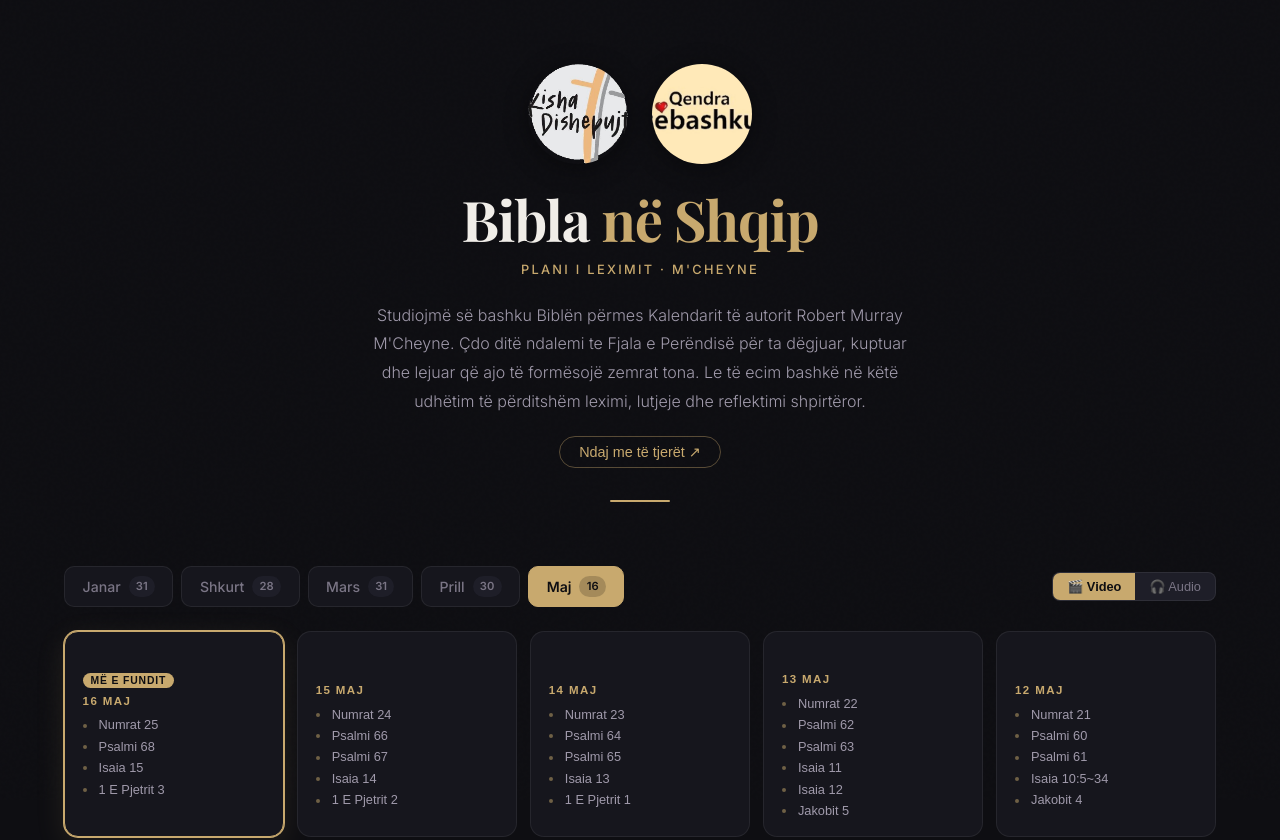
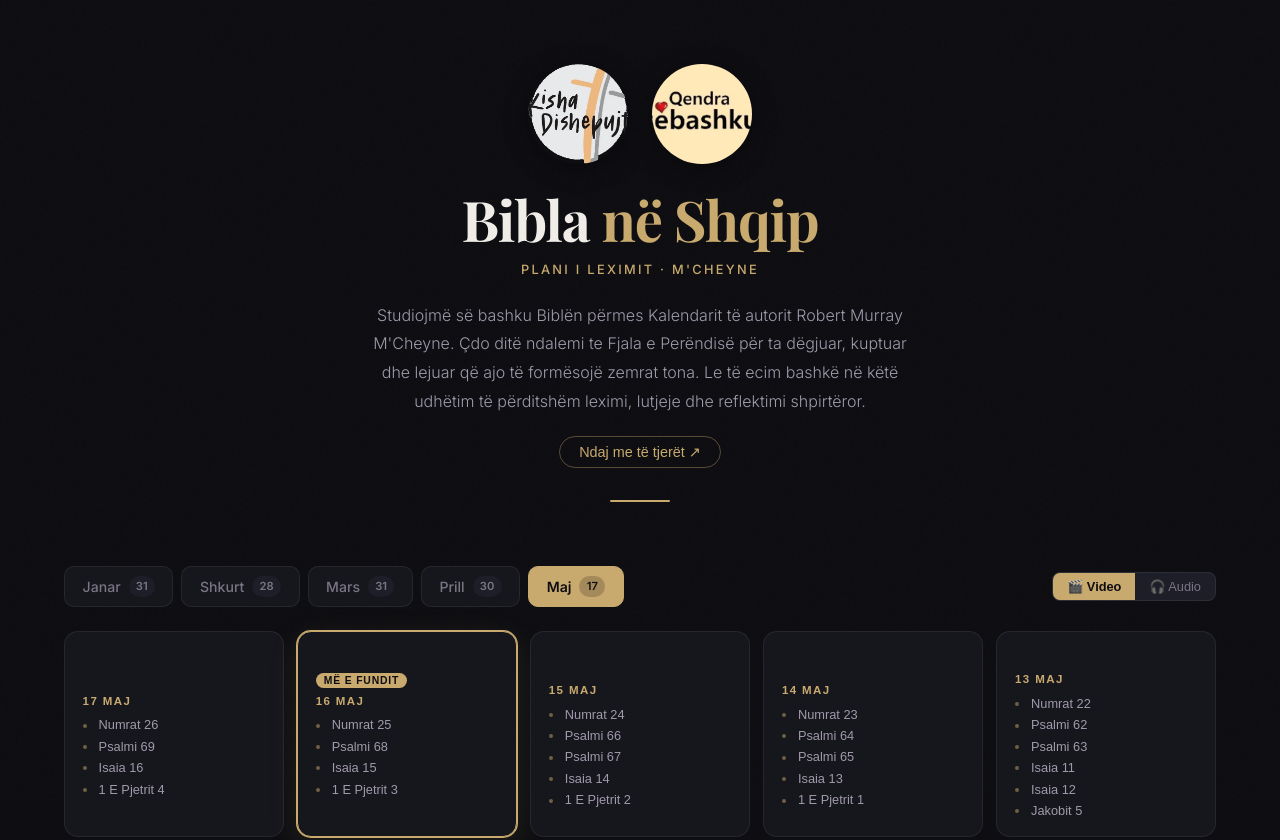
Before and after one commit to jeffandmeredith-max/bibla-shqip, a React (Vite) app: page / in a window 1280 px wide. Shown: the top 840 px of the page. Built offline with nearby package versions, Linux system fonts and the light colour scheme.

Commit message:
chore: daily update 2026-05-17

```diff
--- a/src/data/may.js
+++ b/src/data/may.js
@@ -430,5 +430,28 @@ export const may = [
         "start": 482
       }
     ]
+  },
+  {
+    "day": 17,
+    "date": "17 Maj",
+    "videoId": "8G0QgxHfm08",
+    "readings": [
+      {
+        "title": "Numrat 26",
+        "start": 0
+      },
+      {
+        "title": "Psalmi 69",
+        "start": 521
+      },
+      {
+        "title": "Isaia 16",
+        "start": 752
+      },
+      {
+        "title": "1 E Pjetrit 4",
+        "start": 905
+      }
+    ]
   }
 ]
```
